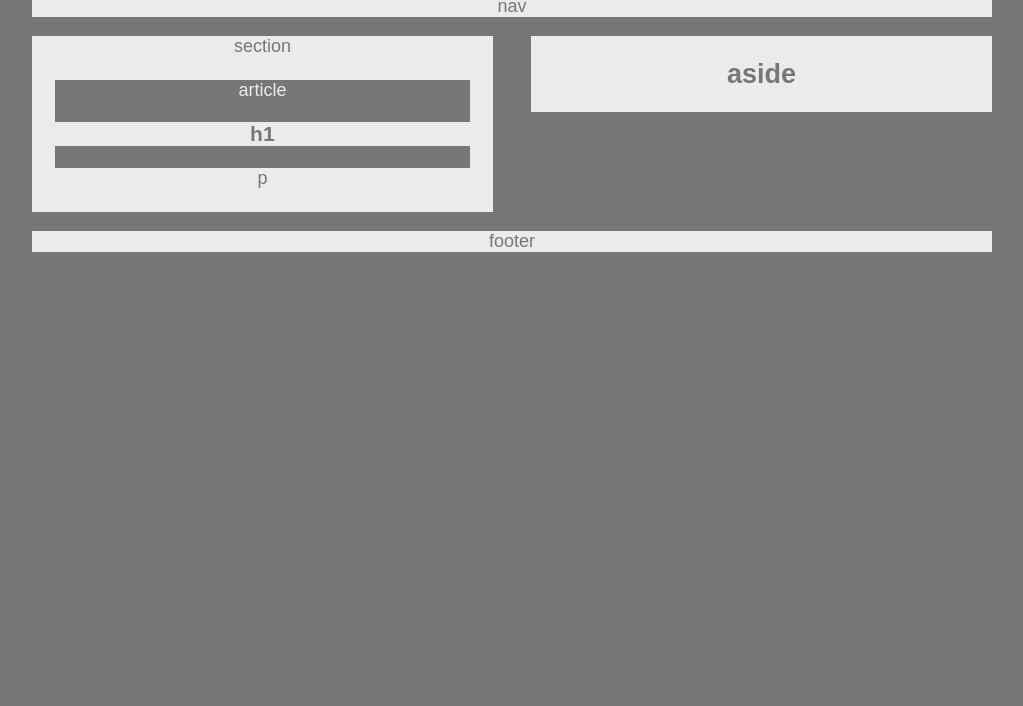
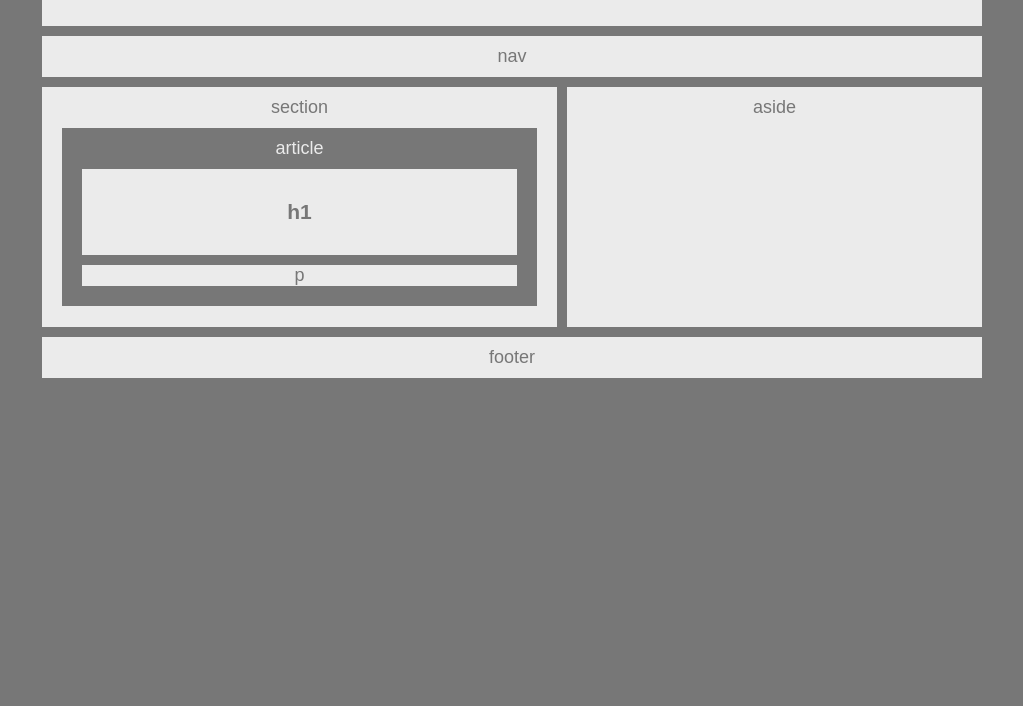
Before and after one commit to VerySneaky77/HW-Wireframe, a plain HTML site: page index.html in a window 1280 px wide. Shown: the part 94-800 px from the top of the page, without its empty margins (128-1151 px from the left). Drawn offline with Linux system fonts and the light colour scheme.

Commit message:
Ver. 2 Wireframe homework

```diff
--- a/index.html
+++ b/index.html
@@ -14,8 +14,7 @@
     <nav>
         <span>nav</span>
     </nav>
-    <div id="containTop">
-        <section id="mainBox">
+    <section>
         <span>section</span>
         <article>
             <span>article</span>
@@ -27,10 +26,9 @@
             </p>
         </article>
     </section>
-        <aside id="sidebar">
-            <h2>aside</h2>
+    <aside>
+        <span>aside</span>
     </aside>
-    </div>
     <footer class="clear">
         <span>footer</span>
     </footer>
--- a/style.css
+++ b/style.css
@@ -11,12 +11,19 @@ body {
 
 header, nav, section, aside, footer {
     background: #ebebeb;
+    padding: 10px;
+    margin: 10px;
+}
+
+nav {
+    margin-bottom: 0;
 }
 
 article {
     color: #ebebeb;
     background: #777;
-    margin: 5%;
+    padding: 10px;
+    margin: 10px;
 }
 
 h1, p {
@@ -24,27 +31,24 @@ h1, p {
     background: #ebebeb;
 }
 
+p {
+    margin: 10px;
+}
+
+section, aside {
+    float: left;
+    height: 220px;
+}
+
 section {
     width: 495px;
-    background: #ebebeb;
-}
-
-#containTop {
     overflow: auto;
 }
 
-#mainBox {
-    float: left;
-    margin: 2% 2% 2% 0;
-    width: 48%;
+aside {
+    width: 395px;
     overflow: auto;
-}
-
-#sidebar {
-    float: left;
-    margin: 2% 0 2% 2%;
-    width: 48%;
-    overflow: auto;
+    margin: 10px 0;
 }
 
 .clear {
```
Lines whose indentation alone changed are shown as unchanged.
